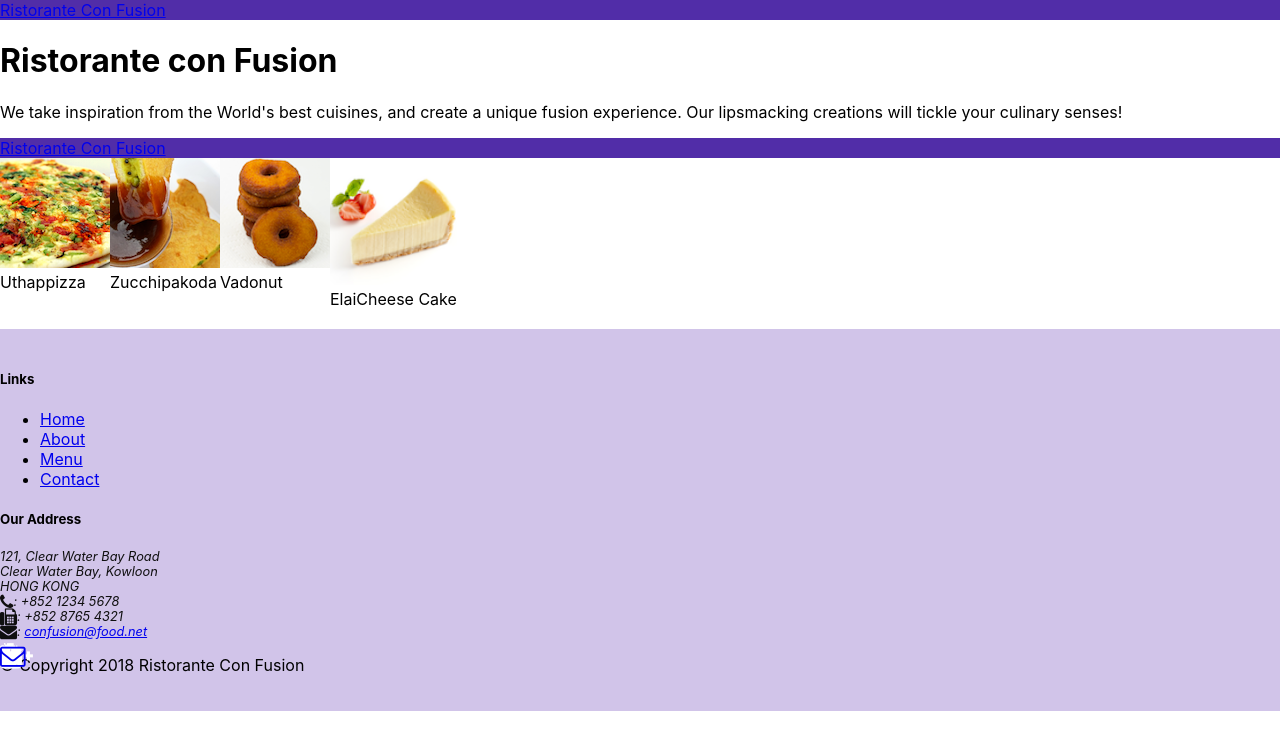
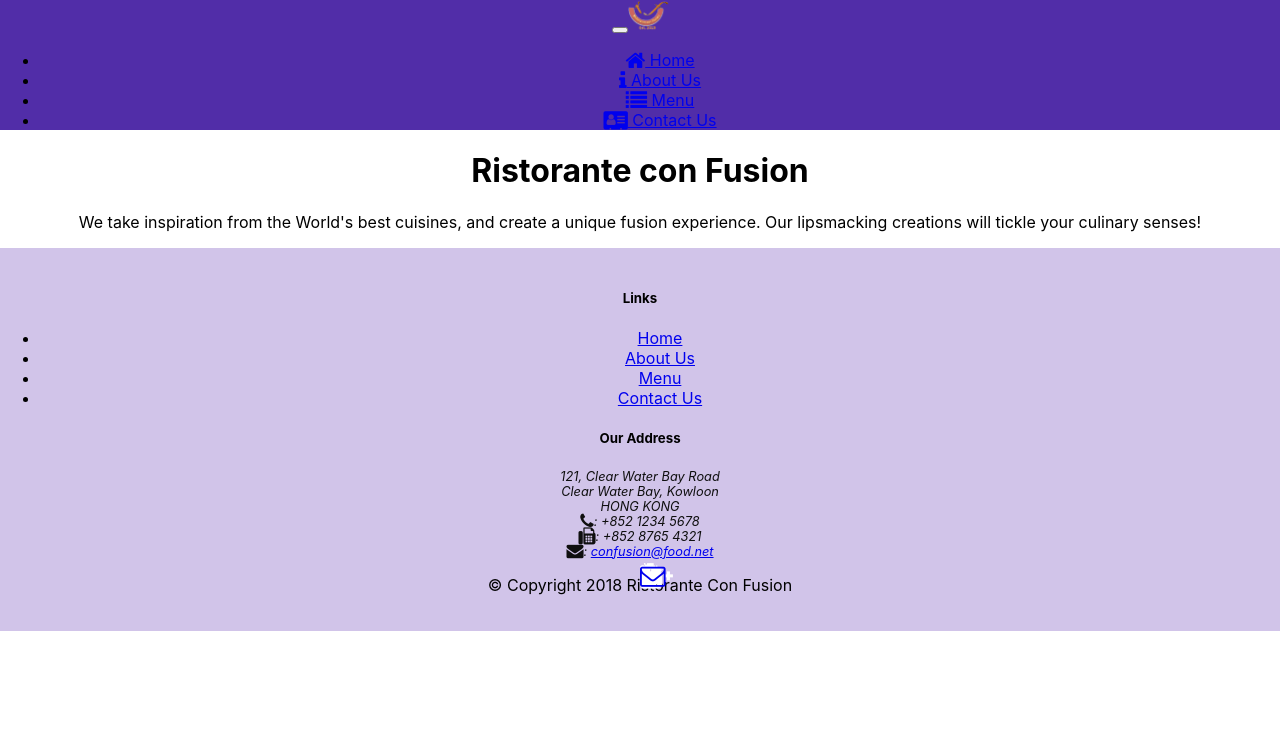
Before and after one commit to PMinhDuy/FunixReactJS_GIT, a React (Create React App) app: page / in a window 1280 px wide. Shown: the top 750 px of the page. Built offline with nearby package versions, Linux system fonts and the light colour scheme.

Commit message:
React Router

```diff
--- a/src/App.js
+++ b/src/App.js
@@ -2,6 +2,7 @@
 import './App.css';
 // import ContactComponent from './components/ContactComponent'
 import Main from './components/MainComponent'
+import { BrowserRouter } from 'react-router-dom';
 
 
 
@@ -9,9 +10,11 @@
 
   render() {
     return (
-      <div>
+      <BrowserRouter>
+      <div className="App">
         <Main />
       </div>
+    </BrowserRouter>
     )
   }
 }
--- a/src/components/FooterComponent.js
+++ b/src/components/FooterComponent.js
@@ -1,17 +1,18 @@
 import React from 'react';
+import { Link } from 'react-router-dom';
 
 function Footer(props) {
-    return(
+    return (
         <div className="footer">
             <div className="container">
                 <div className="row justify-content-center">
                     <div className="col-4 offset-1 col-sm-2">
                         <h5>Links</h5>
                         <ul className="list-unstyled">
-                        <li><a href="#">Home</a></li>
-                        <li><a href="#">About</a></li>
-                        <li><a href="#">Menu</a></li>
-                        <li><a href="contactus.html">Contact</a></li>
+                            <li><Link to='/home'>Home</Link></li>
+                            <li><Link to='/aboutus'>About Us</Link></li>
+                            <li><Link to='/menu'>Menu</Link></li>
+                            <li><Link to='/contactus'>Contact Us</Link></li>
                         </ul>
                     </div>
                     <div className="col-7 col-sm-5">
--- a/src/components/HeaderComponent.js
+++ b/src/components/HeaderComponent.js
@@ -1,16 +1,48 @@
+import { Nav, Navbar, NavbarBrand, NavbarToggler, Collapse, NavItem, Jumbotron } from 'reactstrap';
+import { NavLink } from 'react-router-dom';
 import React, { Component } from 'react';
-import { Navbar, NavbarBrand, Jumbotron } from 'reactstrap';
 
 class Header extends Component {
+  constructor(props) {
+    super(props);
+
+    this.toggleNav = this.toggleNav.bind(this);
+    this.state = {
+      isNavOpen: false
+    };
+  }
+
+  toggleNav() {
+    this.setState({
+      isNavOpen: !this.state.isNavOpen
+    });
+  }
+
   render() {
     return (
-      <React.Fragment>
-        <Navbar dark>
+      <div>
+        <Navbar dark expand="md">
           <div className="container">
-            <NavbarBrand href="/">Ristorante Con Fusion</NavbarBrand>
+            <NavbarToggler onClick={this.toggleNav} />
+            <NavbarBrand className="mr-auto" href="/"><img src='assets/images/logo.png' height="30" width="41" alt='Ristorante Con Fusion' /></NavbarBrand>
+            <Collapse isOpen={this.state.isNavOpen} navbar>
+              <Nav navbar>
+                <NavItem>
+                  <NavLink className="nav-link" to='/home'><span className="fa fa-home fa-lg"></span> Home</NavLink>
+                </NavItem>
+                <NavItem>
+                  <NavLink className="nav-link" to='/aboutus'><span className="fa fa-info fa-lg"></span> About Us</NavLink>
+                </NavItem>
+                <NavItem>
+                  <NavLink className="nav-link" to='/menu'><span className="fa fa-list fa-lg"></span> Menu</NavLink>
+                </NavItem>
+                <NavItem>
+                  <NavLink className="nav-link" to='/contactus'><span className="fa fa-address-card fa-lg"></span> Contact Us</NavLink>
+                </NavItem>
+              </Nav>
+            </Collapse>
           </div>
         </Navbar>
-        {/* <Jumbotron> */}
           <div className="container">
             <div className="row row-header">
               <div className="col-12 col-sm-6">
@@ -19,8 +51,7 @@
               </div>
             </div>
           </div>
-        {/* </Jumbotron> */}
-      </React.Fragment>
+      </div>
     );
   }
 }
--- /dev/null
+++ b/src/components/HomeComponent.js
@@ -0,0 +1,11 @@
+import React from 'react';
+
+function Home(props) {
+    return(
+      <div className="container">
+        <h4>Home</h4>
+      </div>
+    );
+}
+
+export default Home;
--- a/src/components/MainComponent.js
+++ b/src/components/MainComponent.js
@@ -3,37 +3,49 @@
 import Menu from './MenuComponent';
 import DishDetail from './DishdetailComponent ';
 import { DISHES } from '../shares/dishes';
+import { Routes, Route, Redirect, Link } from 'react-router-dom';
 
 import Header from './HeaderComponent';
 import Footer from './FooterComponent';
+import Home from './HomeComponent';
 
 class Main extends Component {
 
   constructor(props) {
     super(props);
     this.state = {
-        dishes: DISHES,
-        selectedDish: null
+      dishes: DISHES,
+      selectedDish: null
     };
   }
 
   onDishSelect(dishId) {
-    this.setState({ selectedDish: dishId});
+    this.setState({ selectedDish: dishId });
   }
 
   render() {
+    const HomePage = () => {
+      return (
+        <Home
+        />
+      );
+    }
+
+
+
+
     return (
-      <div >
+      <>
         <Header />
-        <Navbar dark color="primary">
-          <div className="container">
-            <NavbarBrand href="/">Ristorante Con Fusion</NavbarBrand>
-          </div>
-        </Navbar>
-        <Menu dishes={this.state.dishes} onClick={(dishId) => this.onDishSelect(dishId)} /><br/>
+        <Routes>
+          <Route path='/home' element={<HomePage />} />
+          <Route path='/menu' element={<Menu dishes={this.state.dishes} onClick={(dishId) => this.onDishSelect(dishId)} />} />
+        </Routes>
         <DishDetail dish={this.state.dishes.filter((dish) => dish.id === this.state.selectedDish)} />
         <Footer />
-      </div>
+      </>
+
+
     );
   }
 }
```
Lines whose indentation alone changed are shown as unchanged.
